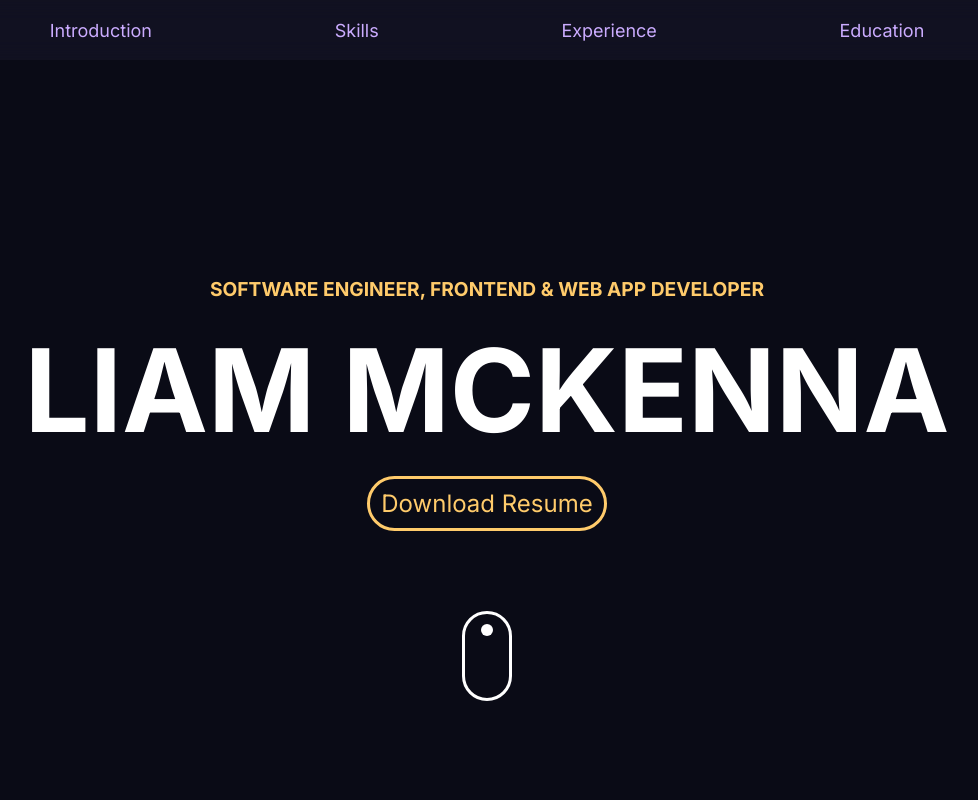
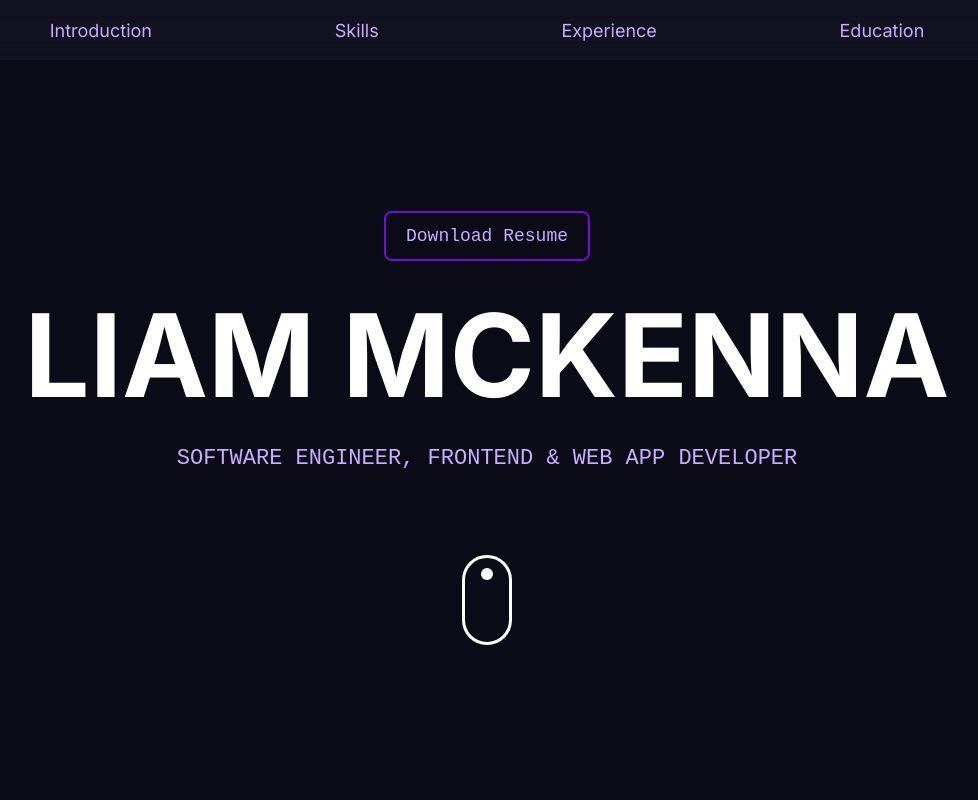
Before and after one commit to Liam-McKenna/liam-mckenna.github.io, a Next.js app: page / in a window 1280 px wide. Shown: the top 800 px of the page, without its empty margins (153-1131 px from the left). Built offline with nearby package versions, Linux system fonts and the light colour scheme.

Commit message:
improved intro section and cv download

```diff
--- a/src/components/sections/Introduction.js
+++ b/src/components/sections/Introduction.js
@@ -8,13 +8,23 @@ export default function Introduction() {
   return (
     <div id="intro" ref={introRef}>
       <div className={styles.container}>
+        <div className={styles.downloadText}>
+
+          <a href="/documents/liamCV.pdf" download="Liams CV" className="relative inline-block text-lg group">
+            <span className="relative z-10 block px-5 py-3 overflow-hidden font-medium leading-tight text.white transition-colors duration-300 ease-out border-2 border-[#740CDC] rounded-lg
+          text-[#CBACFF] group-hover:text-white">
+              <span className="absolute inset-0 w-full h-full px-5 py-3  bg-[#0a0b16]"></span>
+              <span className="absolute left-0 w-60 h-60 -ml-2 transition-all duration-300 origin-top-right -rotate-90 -translate-x-full translate-y-12 bg-[#740CDC] group-hover:-rotate-180 ease"></span>
+              <span className="relative downloadText">Download Resume</span>
+            </span>
+          </a>
+        </div>
+
+        <h1 className={styles.nameText}>LIAM MCKENNA</h1>
         <div className={styles.titleText}>
           {`SOFTWARE ENGINEER, FRONTEND & WEB APP DEVELOPER`}
         </div>
-        <h1 className={styles.nameText}>LIAM MCKENNA</h1>
-        <a href="/documents/liamCV.pdf" download="Liams CV">
-          <h3 className={styles.downloadResume}>{`Download Resume`}</h3>
-        </a>
+
         <div className={styles.mouseScroll}></div>
       </div>
     </div>
--- a/src/components/sections/introduction.module.scss
+++ b/src/components/sections/introduction.module.scss
@@ -1,58 +1,59 @@
-.container{
+.container {
   height: 86vh;
   display: flex;
   justify-content: center;
   align-items: center;
   flex-direction: column;
-    margin-top: 5rem;
+  margin: 1.25rem;
 }
 
-.intro{
+.intro {
   width: 800px;
 }
-.contact{
+
+.contact {
   width: 500px;
 }
 
-.nameText  {
+.nameText {
   font-size: 9vw;
   white-space: nowrap;
+  text-align: center;
   width: 100%;
   margin: 0;
-
 }
 
+.titleText {
+  color: #CBACFF;
+  font-size: 20px;
+  font-weight: 500;
+  text-align: center;
+  font-family: 'Roboto Mono', monospace;
+}
 
-.titleText{
- color: #ffcb6b;
- font-size: 1.5vw;
- font-weight: bold;
-}
-.downloadResume{
- color: #ffcb6b;
- padding: .4rem .7rem .4rem .7rem;
- font-size: 1.5rem;
- border: .2rem solid #ffcb6b;
- border-radius: 120px;
- transition: all .3s ease-in-out;
- cursor: pointer;
+.downloadText {
+  font-family: 'Roboto Mono', monospace;
+  transition: all .1s ease-in-out;
+
   &:hover {
     transform: scale(1.1);
   }
+
   &:active {
     transition: all .1s ease-in-out;
     transform: scale(1);
   }
 }
 
+@media (min-width: 768px) {
+  .titleText {
+    font-size: 22px;
+  }
+}
+
 @media (min-width: 1280px) {
   .nameText {
     font-size: calc(1280px * 0.09);
-    }
-  }
-@media (min-width: 1280px) {
-    .titleText {
-      font-size: calc(1280px * 0.015);
   }
 }
 
@@ -65,6 +66,7 @@ width: 500px;
   border-radius: 60px;
   position: relative;
   z-index: 1;
+
   &::before {
     content: '';
     width: 12px;
```
Lines whose indentation alone changed are shown as unchanged.
